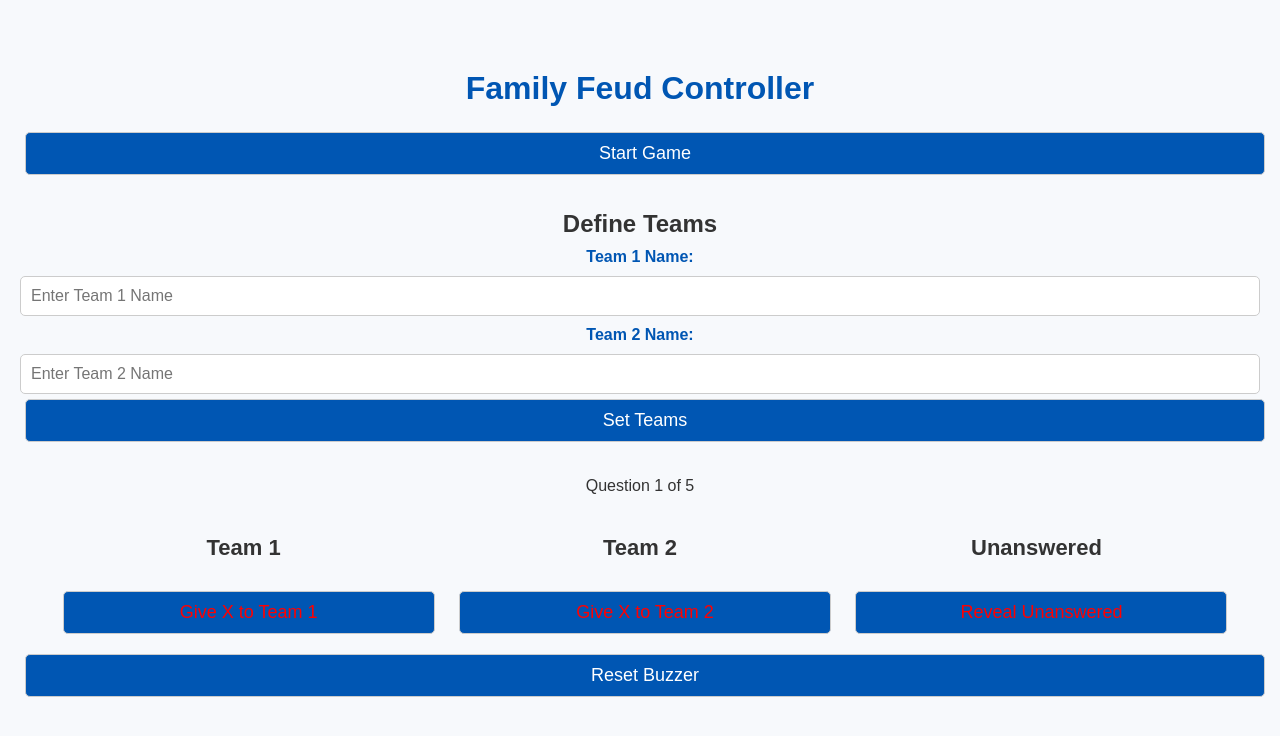
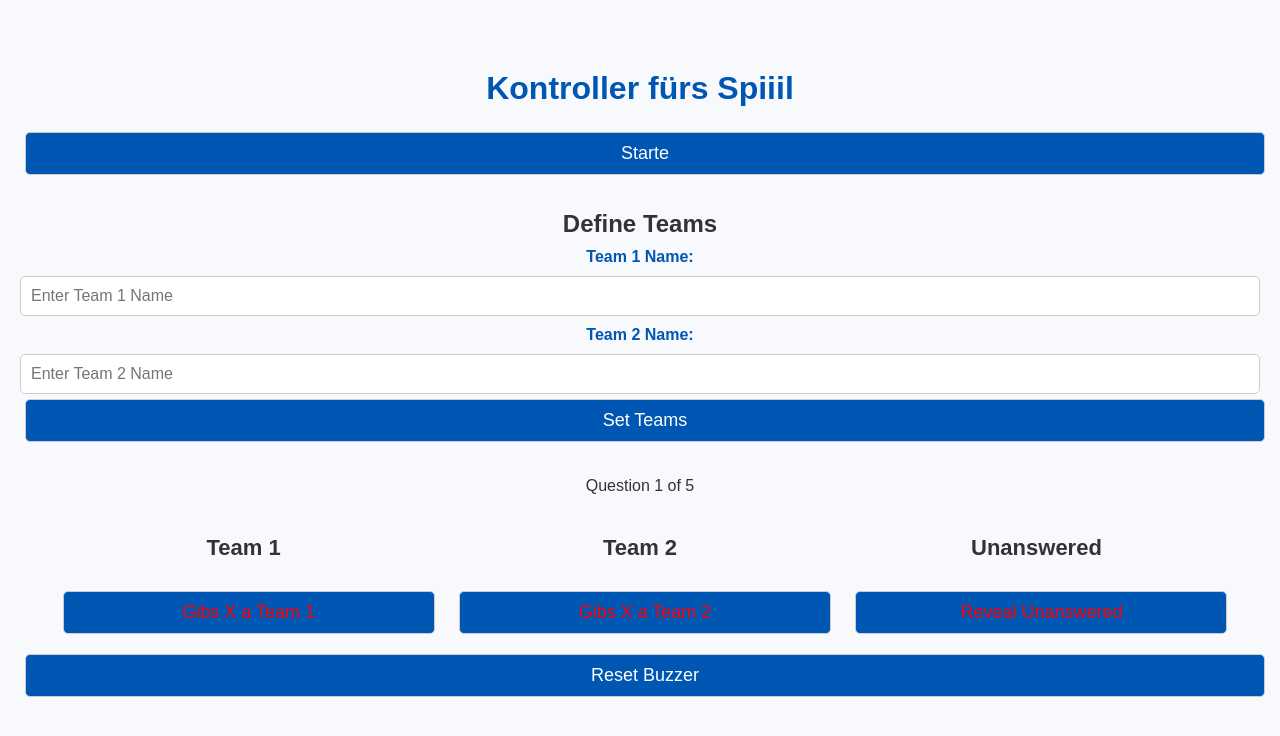
Before and after one commit to sirLoaf/quizor, a website: page files/controller.html in a window 1280 px wide. Drawn offline with nearby package versions, Linux system fonts and the light colour scheme; files that its build step writes are made by us from their sources; no server answers.

Commit message:
lang, styling, buzzer adjustments

```diff
--- a/files/controller.html
+++ b/files/controller.html
@@ -53,10 +53,10 @@
     </style>
 </head>
 <body>
-    <h1>Family Feud Controller</h1>
+    <h1>Kontroller fürs Spiiil</h1>
 
     <div id="start-section">
-        <button class="button" onclick="startGame()">Start Game</button>
+        <button class="button" onclick="startGame()">Starte</button>
     </div>
 
     <!-- Team Setup Section -->
@@ -81,12 +81,12 @@
         <div class="team-points-column" id="team1-column">
             <h3 id="team1-title" class="team-title">Team 1</h3>
             <ul id="team1-points-list" class="team-points-list"></ul>
-            <button class="button x-button" onclick="assignXToTeam(1)">Give X to Team 1</button>
+            <button class="button x-button" onclick="assignXToTeam(1)">Gibs X a Team 1</button>
         </div>
         <div class="team-points-column" id="team2-column">
             <h3 id="team2-title" class="team-title">Team 2</h3>
             <ul id="team2-points-list" class="team-points-list"></ul>
-            <button class="button x-button" onclick="assignXToTeam(2)">Give X to Team 2</button>
+            <button class="button x-button" onclick="assignXToTeam(2)">Gibs X a Team 2</button>
         </div>
         <div class="team-points-column" id="unanswered-column">
             <h3 class="team-title">Unanswered</h3>
--- a/server.js
+++ b/server.js
@@ -270,6 +270,9 @@
             socket.on('revealAnswer', (answerData) => {
                 io.emit('revealAnswer', { answerText: answerData.answerText, team: answerData.team } );
             });
+            socket.on('revealUnanswered', (answerData) => {
+                io.emit('revealUnanswered', { answerText: answerData.answerText, team: answerData.team } );
+            });
         });
 
         // Start the server
```
Also changed, not shown: files/game.html (+4 -1 lines).
